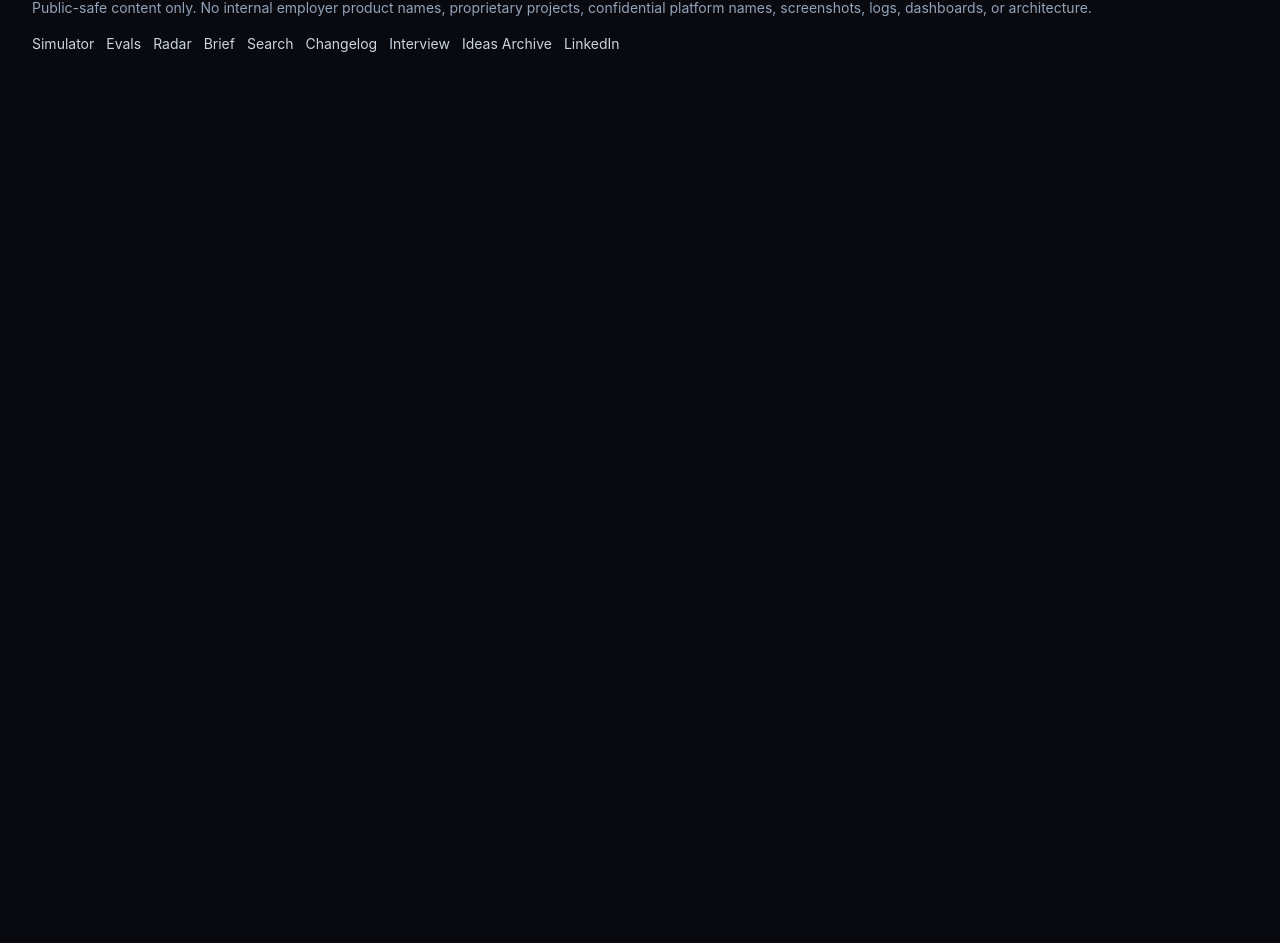
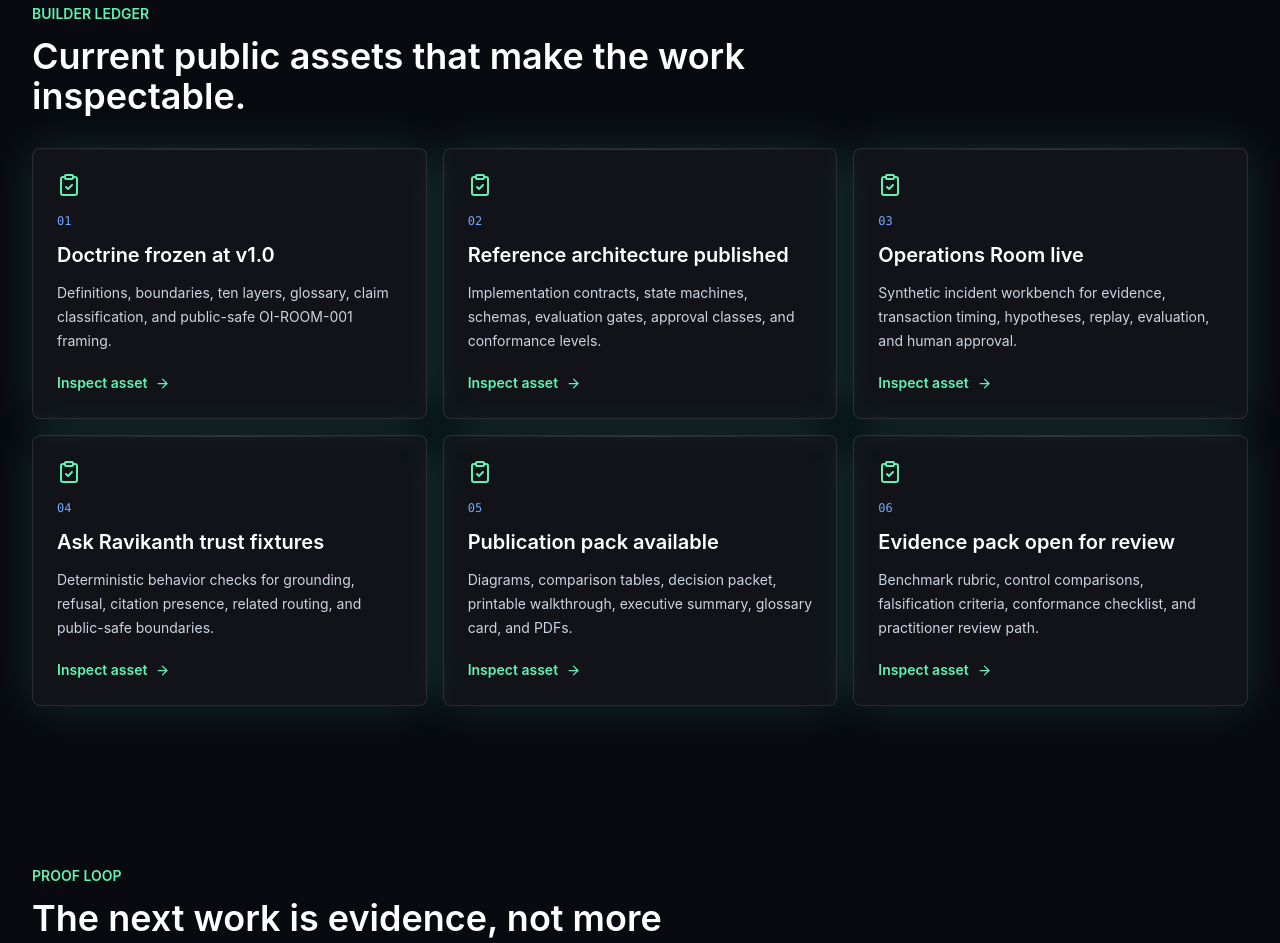
Before and after one commit to rseri17-code/seri-ai, a Next.js app: page /now in a window 1280 px wide. Shown: the part 1851-2794 px from the top of the page. Before the commit the page ends 1937 px from the top, so only its background shows below. Built offline with nearby package versions, Linux system fonts and the light colour scheme; no server answers.

Commit message:
Turn now page into builder ledger

```diff
--- a/app/now/page.tsx
+++ b/app/now/page.tsx
@@ -1,5 +1,6 @@
 import type { Metadata } from "next";
-import { BrainCircuit, Compass, Hammer, HelpCircle, PenLine, SearchCheck, Shield, type LucideIcon } from "lucide-react";
+import Link from "next/link";
+import { ArrowRight, BrainCircuit, ClipboardCheck, Compass, Hammer, HelpCircle, PenLine, SearchCheck, Shield, type LucideIcon } from "lucide-react";
 import { Card } from "@/components/card";
 import { Section } from "@/components/section";
 import { nowPage } from "@/content/site";
@@ -8,6 +9,47 @@ export const metadata: Metadata = {
   title: "Now | Ravikanth Seri",
   description: "Ravikanth Seri's current public focus areas across Operational Intelligence, agentic systems, transaction intelligence, and AI evaluation."
 };
+
+const builderLedger = [
+  [
+    "/wiki/operational-intelligence-canonical-doctrine",
+    "Doctrine frozen at v1.0",
+    "Definitions, boundaries, ten layers, glossary, claim classification, and public-safe OI-ROOM-001 framing."
+  ],
+  [
+    "/wiki/operational-intelligence-reference-architecture",
+    "Reference architecture published",
+    "Implementation contracts, state machines, schemas, evaluation gates, approval classes, and conformance levels."
+  ],
+  [
+    "/investigation-room",
+    "Operations Room live",
+    "Synthetic incident workbench for evidence, transaction timing, hypotheses, replay, evaluation, and human approval."
+  ],
+  [
+    "/evals",
+    "Ask Ravikanth trust fixtures",
+    "Deterministic behavior checks for grounding, refusal, citation presence, related routing, and public-safe boundaries."
+  ],
+  [
+    "/wiki/operational-intelligence-publication-pack",
+    "Publication pack available",
+    "Diagrams, comparison tables, decision packet, printable walkthrough, executive summary, glossary card, and PDFs."
+  ],
+  [
+    "/wiki/operational-intelligence-evidence-pack",
+    "Evidence pack open for review",
+    "Benchmark rubric, control comparisons, falsification criteria, conformance checklist, and practitioner review path."
+  ]
+] as const;
+
+const proofCheckpoints = [
+  "Collect practitioner criticism from SRE, architecture, AI engineering, governance, founder, and executive reviewers.",
+  "Compare OI-ROOM-001 against dashboard-only and chatbot-only baselines.",
+  "Add more public-safe replay cases only when they test a distinct failure mode.",
+  "Use review feedback to revise v1.x assets without drifting the canonical terminology.",
+  "Keep Ask Ravikanth grounded in published assets rather than private memory or personality imitation."
+] as const;
 
 export default function NowPage() {
   const sections: Array<[string, string[], LucideIcon]> = [
@@ -20,6 +62,7 @@ export default function NowPage() {
   ];
 
   return (
+    <>
       <Section eyebrow="Now" title="What Ravikanth is actively building and thinking through." level="h1">
         <Card className="mb-5 border-mint/25 bg-mint/[0.05]">
           <BrainCircuit className="mb-5 text-mint" />
@@ -28,6 +71,14 @@ export default function NowPage() {
             The live thread is not generic AI adoption. It is the architecture of operational agents that can collect evidence,
             build hypotheses, replay reasoning, evaluate behavior, preserve memory, and hand accountable decisions back to humans.
           </p>
+          <div className="mt-6 flex flex-wrap gap-3">
+            <Link href="/work" className="inline-flex items-center gap-2 rounded bg-mint px-5 py-3 font-semibold text-ink">
+              Review the work <ArrowRight size={18} />
+            </Link>
+            <Link href="/contact" className="inline-flex items-center gap-2 rounded border border-mint/40 px-5 py-3 font-semibold text-mint">
+              Challenge the model
+            </Link>
+          </div>
         </Card>
         <div className="grid gap-4 md:grid-cols-2">
           {sections.map(([title, items, Icon]) => (
@@ -47,5 +98,38 @@ export default function NowPage() {
           ))}
         </div>
       </Section>
+
+      <Section eyebrow="Builder ledger" title="Current public assets that make the work inspectable.">
+        <div className="grid gap-4 md:grid-cols-2 xl:grid-cols-3">
+          {builderLedger.map(([href, title, description], index) => (
+            <Link key={href} href={href}>
+              <Card className="h-full transition hover:border-mint/40">
+                <ClipboardCheck className="mb-4 text-mint" />
+                <p className="font-mono text-xs text-signal">{String(index + 1).padStart(2, "0")}</p>
+                <h2 className="mt-3 text-xl font-semibold text-white">{title}</h2>
+                <p className="mt-3 text-sm leading-6 text-slate-300">{description}</p>
+                <span className="mt-5 inline-flex items-center gap-2 text-sm font-semibold text-mint">
+                  Inspect asset <ArrowRight size={15} />
+                </span>
+              </Card>
+            </Link>
+          ))}
+        </div>
+      </Section>
+
+      <Section eyebrow="Proof loop" title="The next work is evidence, not more slogans.">
+        <Card className="border-signal/25 bg-signal/[0.055]">
+          <h2 className="text-3xl font-semibold text-white">The useful question now is: what would convince another experienced engineer that the model works?</h2>
+          <div className="mt-6 grid gap-3 md:grid-cols-2">
+            {proofCheckpoints.map((checkpoint, index) => (
+              <div key={checkpoint} className="rounded border border-white/10 bg-black/20 p-4">
+                <p className="font-mono text-xs text-signal">{String(index + 1).padStart(2, "0")}</p>
+                <p className="mt-3 leading-7 text-slate-200">{checkpoint}</p>
+              </div>
+            ))}
+          </div>
+        </Card>
+      </Section>
+    </>
   );
 }
--- a/public/eval-report.json
+++ b/public/eval-report.json
@@ -679,7 +679,7 @@
     "The knowledge base intentionally excludes confidential implementation details, so some questions will be refused or marked uncovered.",
     "Richer answer scoring should add model-judged qualitative grading once production AI keys are configured."
   ],
-  "generatedAt": "2026-07-26T00:58:32.337Z",
+  "generatedAt": "2026-07-26T01:04:25.195Z",
   "fixtureCount": 62,
   "passingFixtures": 62
 }
```
Also changed, not shown: scripts/validate-content-coherence.mjs (+24 -0 lines). Lines whose indentation alone changed are shown as unchanged.
